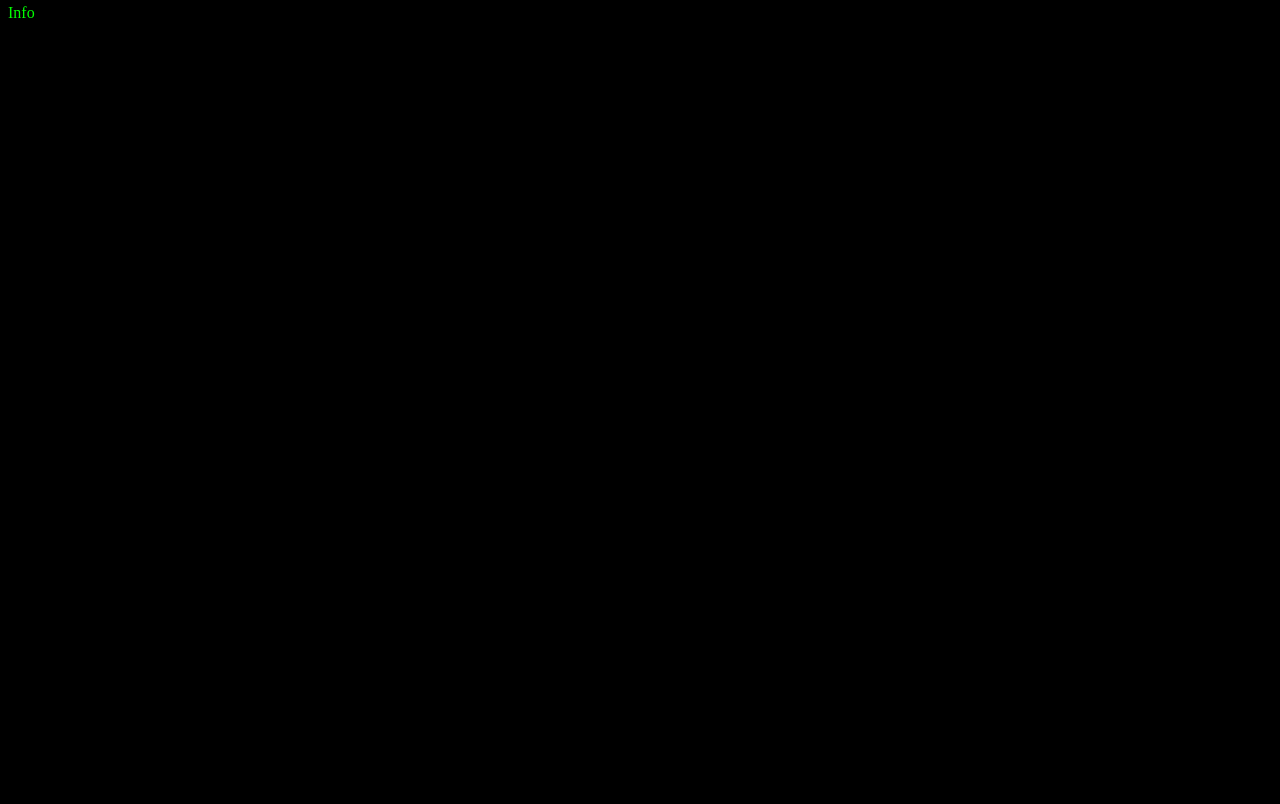
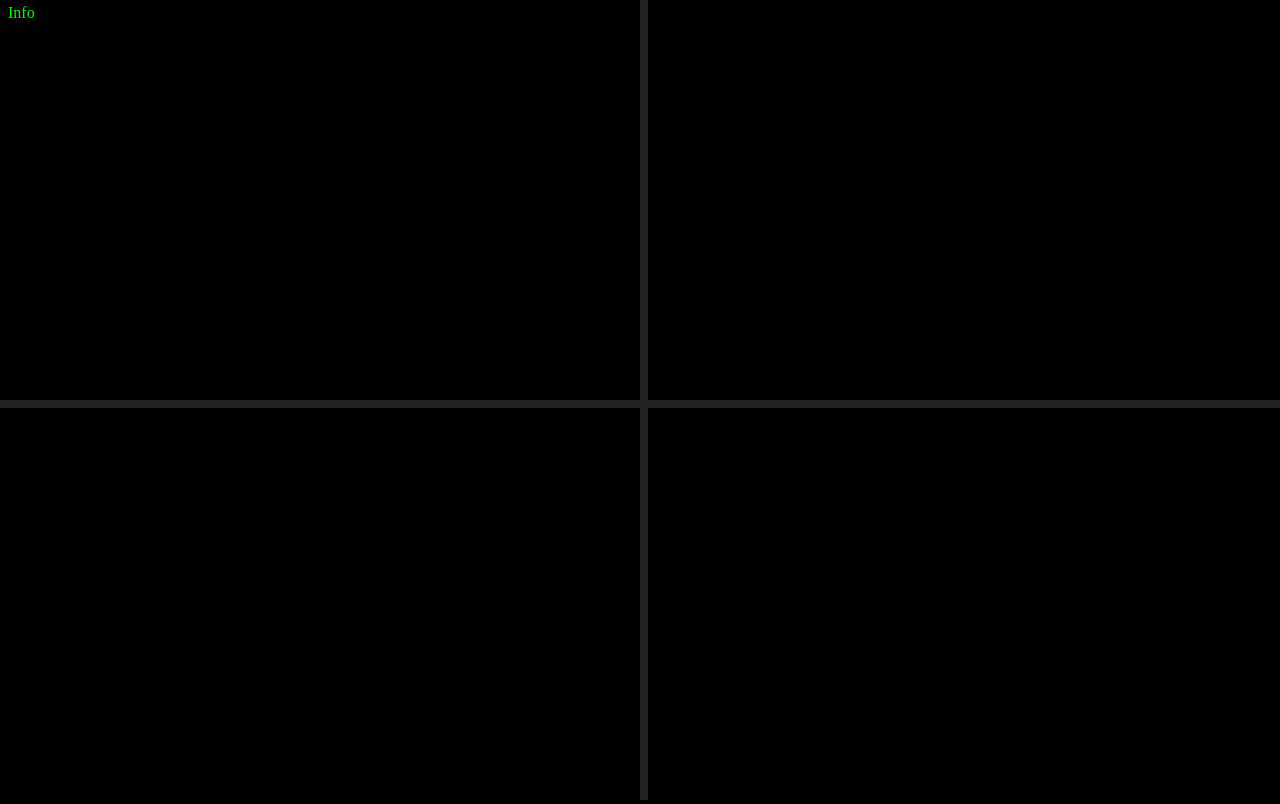
Before and after one commit to ivan/circle, a plain HTML site: page ellipsis.html in a window 1280 px wide. Drawn offline with Linux system fonts and the light colour scheme.

Commit message:
Draw axes

```diff
--- a/ellipsis.html
+++ b/ellipsis.html
@@ -55,14 +55,21 @@ function fill_background() {
 	ctx.fillRect(0, 0, canvas.width, canvas.height);
 }
 
+function fill_axes() {
+	ctx.fillStyle = "#222";
+	ctx.fillRect(centerX, 0, 1, canvas.height);
+	ctx.fillRect(0, centerY, canvas.width, 1);
+}
+
 function resize() {
 	canvas.width = Math.ceil(window.innerWidth / pixelSize);
 	canvas.height = Math.ceil(window.innerHeight / pixelSize);
 	canvas.style.width = `${canvas.width * pixelSize}px`;
 	canvas.style.height = `${canvas.height * pixelSize}px`;
+	centerX = Math.round(canvas.width / 2);
+	centerY = Math.round(canvas.height / 2);
 	fill_background();
-	centerX = Math.round(window.innerWidth / 2);
-	centerY = Math.round(window.innerHeight / 2);
+	fill_axes();
 }
 
 function setup() {
```
